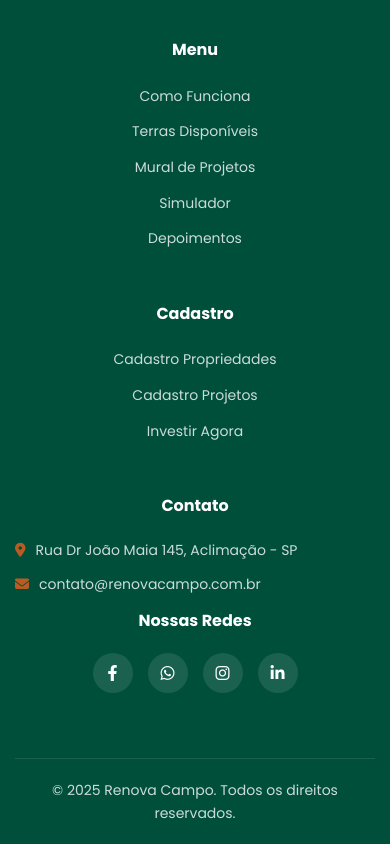
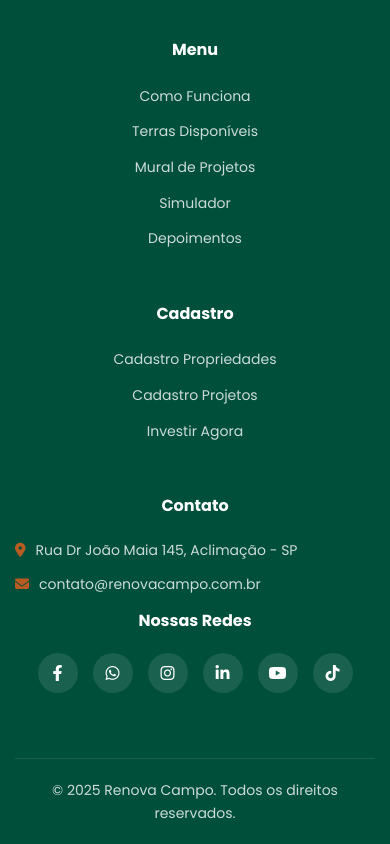
Before and after one commit to ciroschultz/Renovacampo, a website: page frontend/pages/quem-somos.html in a window 390 px wide. Shown: the part 9335-10179 px from the top of the page. Drawn offline with Linux system fonts and the light colour scheme.

Commit message:
Corrige redes sociais nos rodapés e centraliza layout mobile
- Links redes sociais em quem-somos.html e parcerias.html
- CSS overflow-x hidden para centralizar mobile nas páginas de detalhes

```diff
--- a/frontend/pages/quem-somos.html
+++ b/frontend/pages/quem-somos.html
@@ -1029,10 +1029,12 @@
 
                     <h4>Nossas Redes</h4>
                     <div class="social-links">
-                        <a href="#"><i class="fab fa-facebook-f"></i></a>
+                        <a href="https://www.facebook.com/profile.php?id=61586655865539" target="_blank"><i class="fab fa-facebook-f"></i></a>
                         <a href="https://wa.me/5511984489104" target="_blank"><i class="fab fa-whatsapp"></i></a>
-                        <a href="#"><i class="fab fa-instagram"></i></a>
-                        <a href="#"><i class="fab fa-linkedin-in"></i></a>
+                        <a href="https://www.instagram.com/renovacampo.br/" target="_blank"><i class="fab fa-instagram"></i></a>
+                        <a href="https://www.linkedin.com/in/renova-campo-385b913a5/" target="_blank"><i class="fab fa-linkedin-in"></i></a>
+                        <a href="https://www.youtube.com/@Renovacampo.Brasil" target="_blank"><i class="fab fa-youtube"></i></a>
+                        <a href="https://www.tiktok.com/@renovacamporc" target="_blank"><i class="fab fa-tiktok"></i></a>
                     </div>
                 </div>
             </div>
```
Also changed, not shown: frontend/pages/detalhes-empreendimento.html (+8 -0 lines), frontend/pages/detalhes-terra.html (+8 -0 lines), frontend/pages/parcerias.html (+5 -3 lines).
